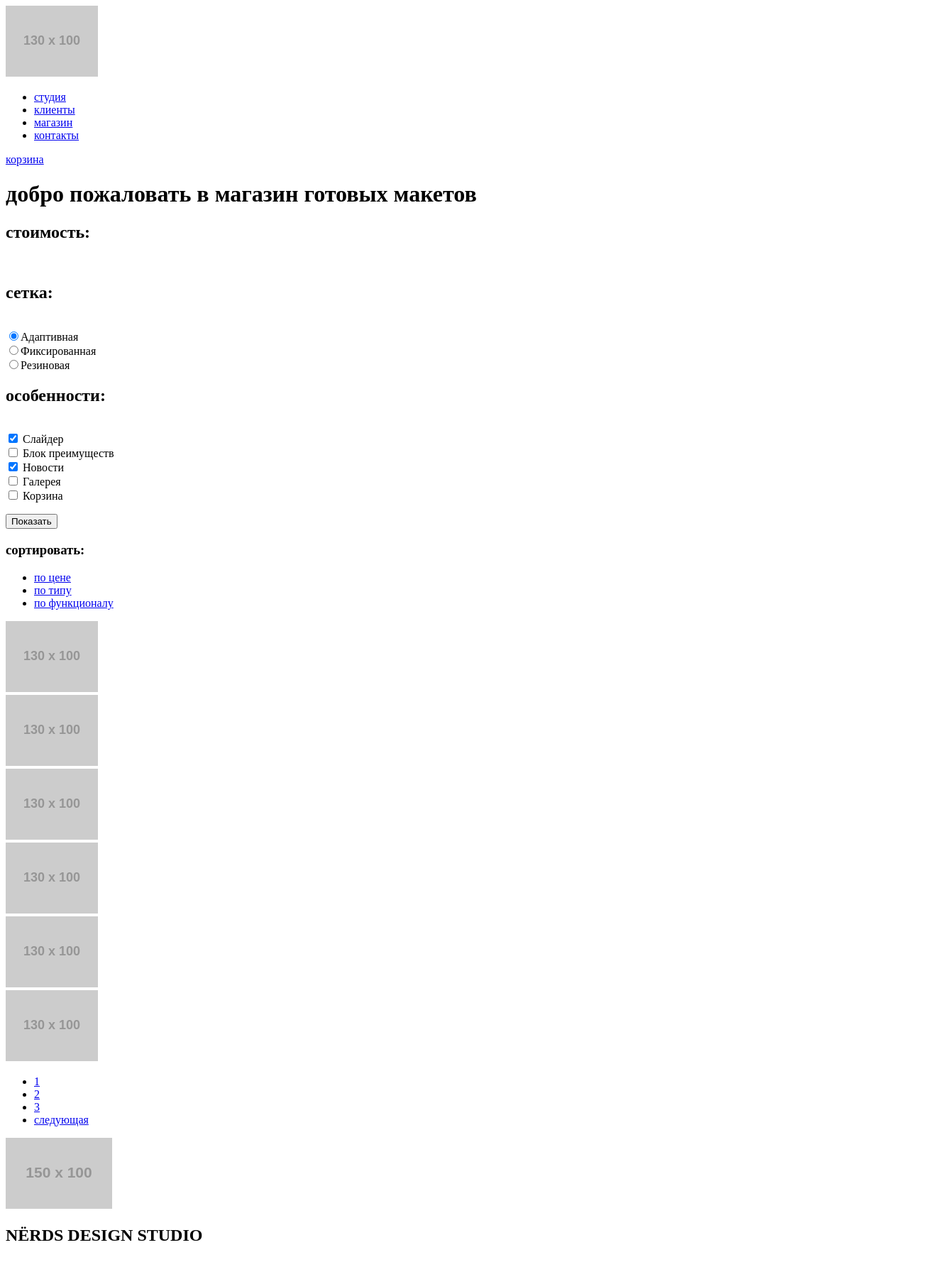
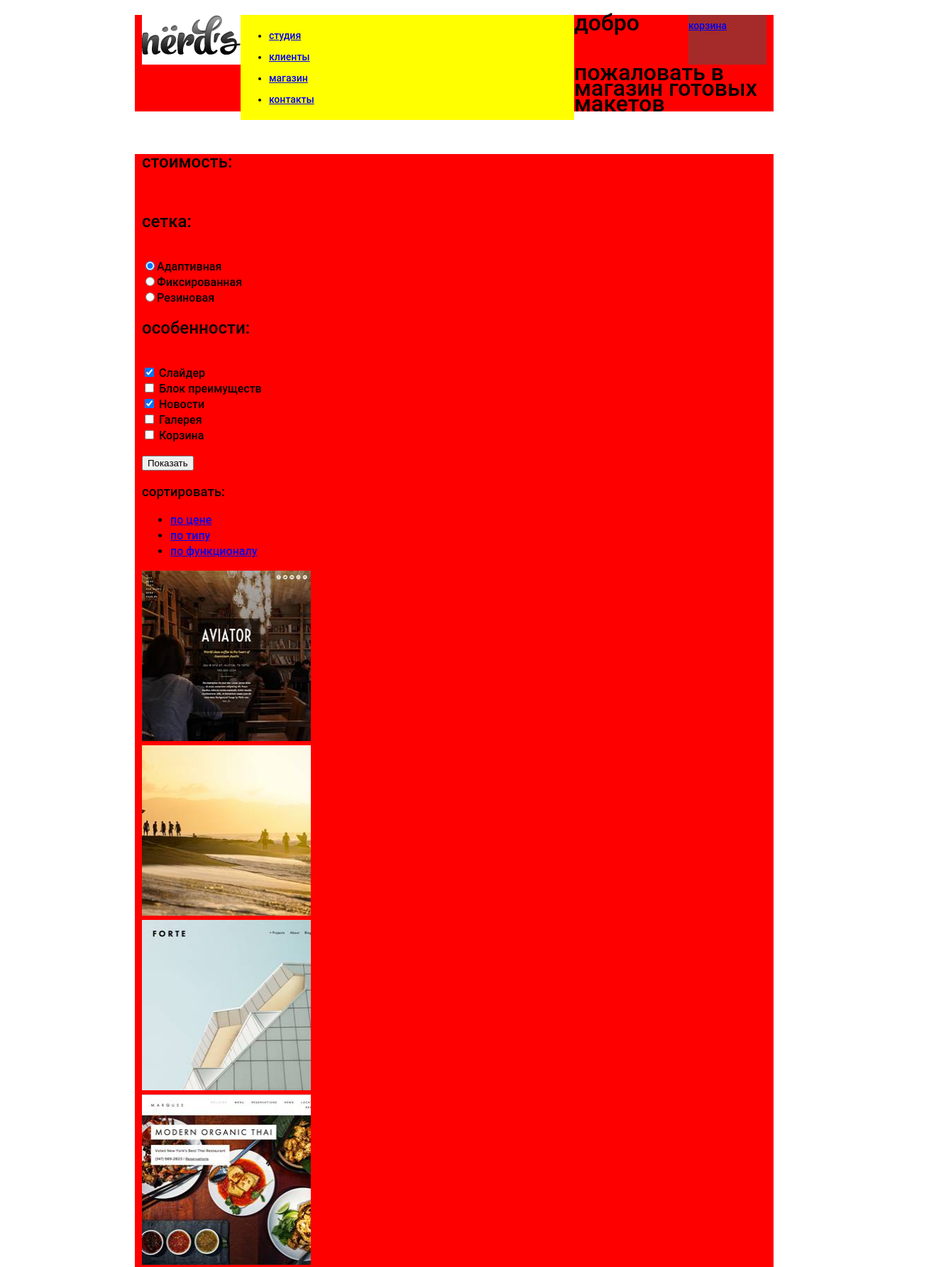
Before and after one commit to NikitaBogus/123213-nerds, a plain HTML site: page catalog.html in a window 1280 px wide. Shown: the top 1785 px of the page at 71% size, 1333 px wide, since content can reach past the window. Drawn offline with Linux system fonts and the light colour scheme; placeholder pictures from the web are drawn by us.

Commit message:
добавил "недосетку"
добавил "недосетку"

```diff
--- a/catalog.html
+++ b/catalog.html
@@ -3,6 +3,7 @@
 	<head>
       <meta charset="utf-8">
       <title>HTML Academy: Нёрдс</title>
+	  <link href="css/style.css" rel="stylesheet">
 	</head>
 	<body>
 	  <header class="main-header">
@@ -10,7 +11,7 @@
 	    <div class="container">
 
 	      <div class="logo">
-	        <a href="#"><img src="http://placehold.it/130x100" width="130" height="100" alt="logo-nerds" ></a>
+	        <a href="#"><img src="img/mainlogo.png" width="139" height="56" alt="logo-nerds" ></a>
 	      </div>
 
 		  <nav class="main-navigation">
@@ -108,42 +109,42 @@
 
 	        <div class="ready-layouts">
 			  <article class="slider-aviator">
-				  <a href="#"><img src="http://placehold.it/130x100" width="130" height="100" alt="aviator" ></a>
+				  <a href="#"><img src="img/aviator.jpg" width="238" height="240" alt="aviator" ></a>
 			  </article>
 
 			  <article class="slider-sunset">
-				  <a href="#"><img src="http://placehold.it/130x100" width="130" height="100" alt="sunset" ></a>
+				  <a href="#"><img src="img/sunset.jpg" width="238" height="240" alt="sunset" ></a>
 			  </article>
 
 			  <article class="slider-forte">
-				  <a href="#"><img src="http://placehold.it/130x100" width="130" height="100" alt="forte" ></a>
+				  <a href="#"><img src="img/forte.jpg" width="238" height="240" alt="forte" ></a>
 			  </article>
 
 			  <article class="slider-thai">
-				  <a href="#"><img src="http://placehold.it/130x100" width="130" height="100" alt="modern organic thai" ></a>
+				  <a href="#"><img src="img/thai.jpg" width="238" height="240" alt="modern organic thai" ></a>
 			  </article>
 
 			  <article class="slider-avenue">
-				  <a href="#"><img src="http://placehold.it/130x100" width="130" height="100" alt="avenue" ></a>
+				  <a href="#"><img src="img/avenue.jpg" width="238" height="240" alt="avenue" ></a>
 			  </article>
 
 			  <article class="slider-dovetail">
-				  <a href="#"><img src="http://placehold.it/130x100" width="130" height="100" alt="dovetail" ></a>
+				  <a href="#"><img src="img/dovetail.jpg" width="238" height="240" alt="dovetail" ></a>
 			  </article>
 	        </div>
 
 	        <div class="switch-page">
-              <ul>
-				  <li class="page-button">
+              <ul class="page-btn">
+				  <li>
 				    <a href="#">1</a>
 				  </li>
-				  <li class="page-button">
+				  <li>
 					<a href="#">2</a>
 				  </li>
-				  <li class="page-button">
+				  <li>
 					<a href="#">3</a>
 				  </li>
-				  <li class="page-button">
+				  <li>
 					<a href="#">следующая</a>
 				  </li>
 			  </ul>
@@ -155,7 +156,7 @@
 	  <footer class="main-footer">
 		<div class="container">
 		  <div class="background-img">
-			 <img src="http://placehold.it/150x100" alt="map">
+			 <img src="img/map.png" width="1133" height="416" alt="map">
 		  </div>
 
           <section class="footer-contacts">
--- a/css/style.css
+++ b/css/style.css
@@ -1,3 +1,42 @@
+body {
+	font-size: 16px;
+	color: black;
+	font-family: "Roboto Medium";
+	line-height: 22px;
+	font-weight: medium ;
+	background-color: white;
+	min-height: 2256px;
+	min-width: 1200px;
+	padding: 0px;
+	margin: 0px;
+
+}
+
+
+
+
+
+.container {
+	width: 880px;
+	padding: 0 10px;
+	margin: 0 auto;
+	background-color:red;
+
+
+
+}
+
+
+.logo {
+
+min-height: 70px;
+min-width: 78px;
+background-color: white;
+float: left;
+
+
+}
+
 
 
 .main-navigation {
@@ -5,7 +44,11 @@
 	color: black;
 	font-family: "Roboto Medium";
 	line-height: 30px;
-	font-weight: medium ;
+	font-weight: medium;
+	min-height: 70px;
+	background-color: yellow;
+	width: 470px;
+	float: left;
 
 }
 .basket {
@@ -14,8 +57,36 @@
 	font-family: "Roboto Medium";
 	line-height: 30px;
 	font-weight: medium ;
+	min-height: 70px;
+	background-color: brown;
+	width: 110px;
+	float: right;
+}
+.slider {
+	width: 880px;
+	float:left;
+	background-color: green;
+
+
+}
+.main-header {
+	margin-bottom: 60px;
+
 }
 
+
+.main-offer {
+
+	margin-top: 60px;
+	background-color: white;
+
+}
+
+
+.about-us{
+	margin-top: 60px;
+	background-color: pink;
+}
 .slider>h2 {
 	font-size: 36px;
 	color: black;
```
Also changed, not shown: index.html (+4 -4 lines), img/avenue.jpg (added), img/avenue.png (deleted), img/aviator.jpg (added), img/aviator.png (deleted), img/borodinski.png (renamed from img/Layer 24.png), img/dovetail.jpg (added), img/dovetail.png (deleted), img/forte.jpg (added), img/html.png (added), img/sqspc2-1.png (deleted), img/sunset.jpg (added), img/thai.jpg (added).
